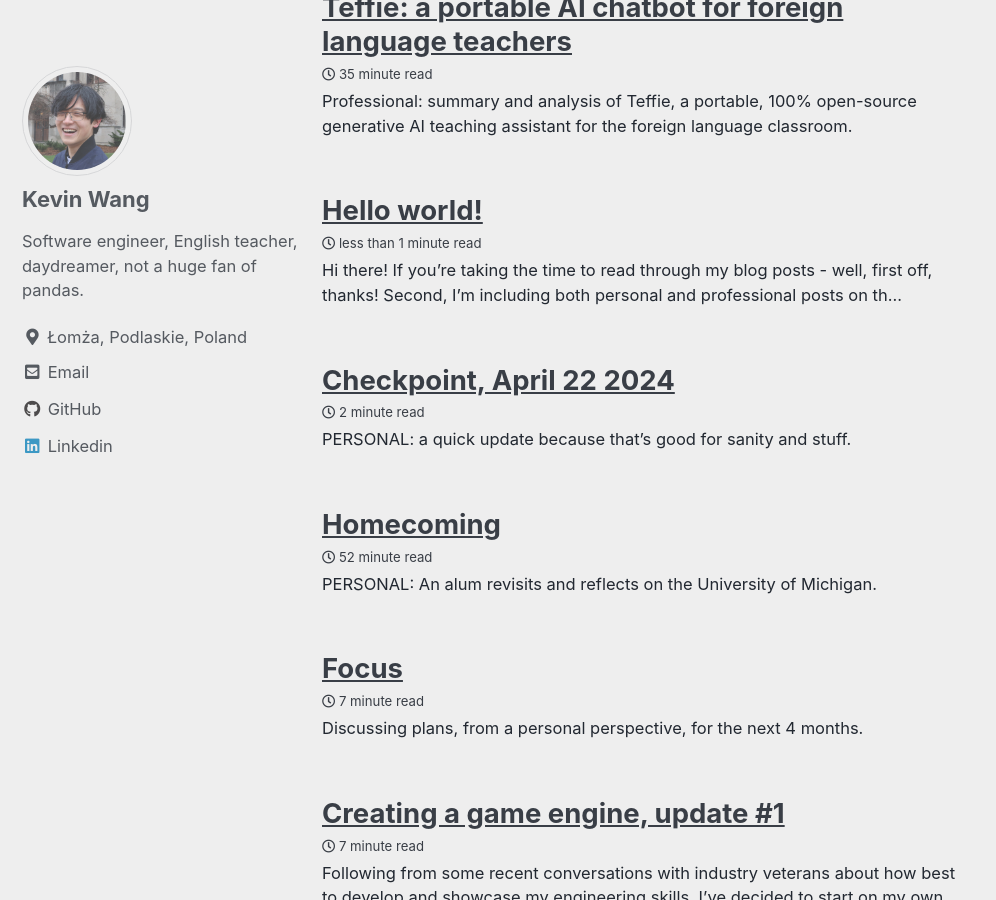
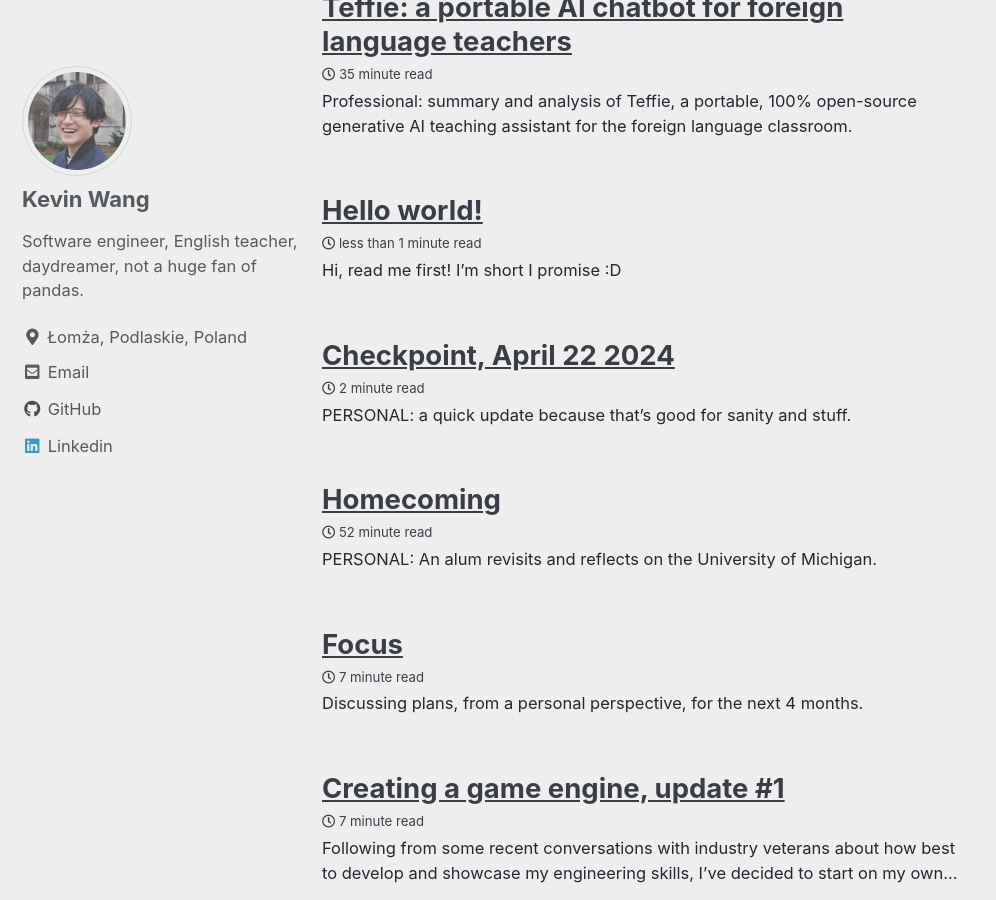
Before and after one commit to michigan-musicer/michigan-musicer.github.io, a Jekyll site: the page built from index.md, in a window 1280 px wide and 900 px high, scrolled down 947 px. Shown: the whole window, without its empty margins (0-996 px from the left). Built offline with Jekyll 4.4.1, drawn with Linux system fonts in a browser that asks for light colours; cached includes are drawn as plain includes.

Commit message:
header message thing

```diff
--- a/_posts/2024-04-25-hello-world.md
+++ b/_posts/2024-04-25-hello-world.md
@@ -8,6 +8,10 @@ tags:
   - meta
 ---
 
+**Hi, read me first!** I'm short I promise :D
+
+---
+
 Hi there! If you're taking the time to read through my blog posts - well, first off, thanks! Second, I'm including both personal and professional posts on this same blog. If you are here to read personal essays (probably because you're a friend and I sent you said essay), feel free to ignore the posts labeled "Professional" - those probably won't be of interest. Likewise, if you are reading content I'm producing as a software professional, feel free to ignore the "personal" posts which are mostly me rambling about life and figuring out what the heck my existence means (because I can separate that quite healthily from my work at this point).
 
 Might say more here later, just want to leave a disclaimer for now since I am planning on expanding my audience a bit with some of my technical writeups. Of course, feel free to read what you want - just a disclaimer that I have both types on content on my little corner of the internet.
```
